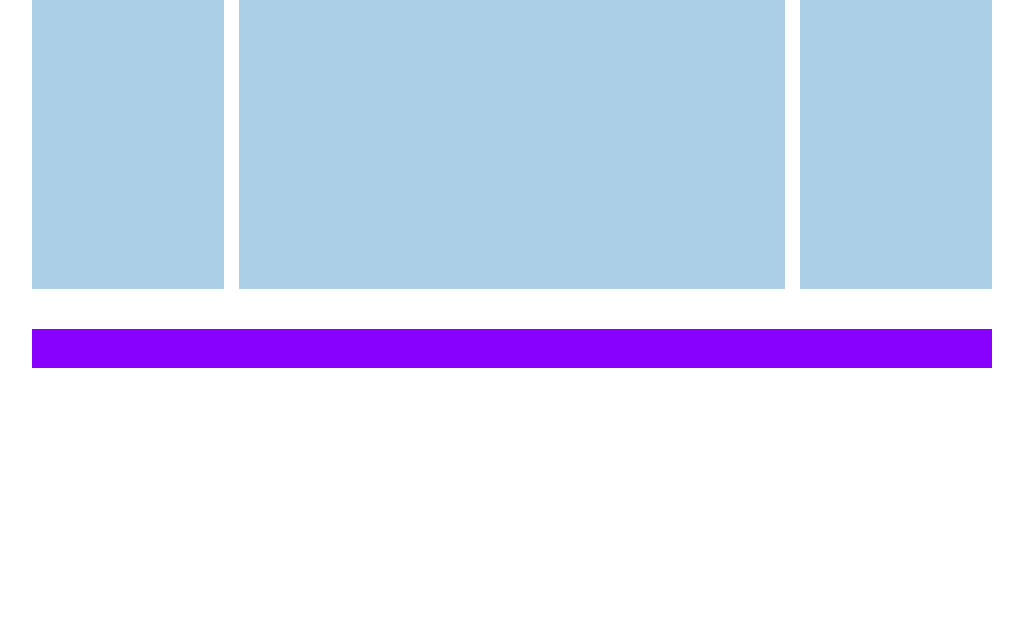
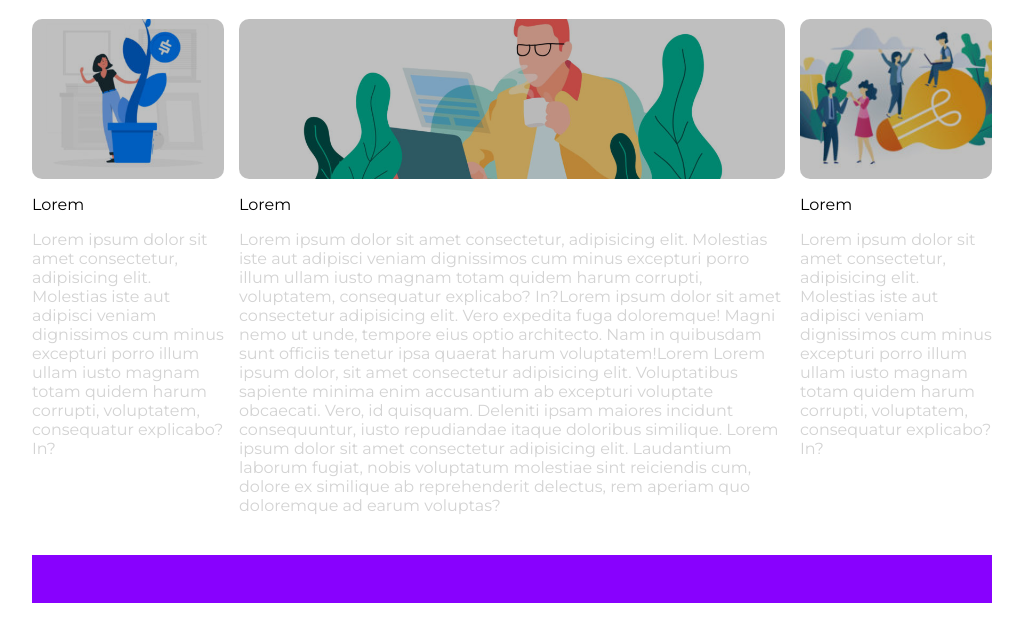
Before and after one commit to Gozzissimo/htmlcss-wp, a plain HTML site: page index.html in a window 1280 px wide. Shown: the part 688-1306 px from the top of the page, without its empty margins (88-1111 px from the left). Before the commit the page ends 1071 px from the top, so only its background shows below. Drawn offline with Linux system fonts and the light colour scheme.

Commit message:
Colonne fatte

```diff
--- a/css/style.css
+++ b/css/style.css
@@ -7,7 +7,7 @@
 
 /* font */
 html {
-    font-size: 80%;
+    font-size: 100%;
     font-family: 'Montserrat', sans-serif;
 }
 
@@ -62,17 +62,13 @@ header {
     color: white;
     background-size: cover;
     background-position-y: center;
-    border-radius: 5px;
-}
-
-.jumbo-tron,
-.jumbo-transp {
     border-radius: 10px;
 }
 
-.jumbo-transp {
+.transp {
     width: 100%;
     height: 100%;
+    border-radius: 10px;
     background-color: rgba(0, 0, 0, 0.25);
 }
 
@@ -83,6 +79,8 @@ header {
 .jumbo-text-title {
     font-size: 1.5em;
 }
+
+/* main-content-header */
 
 .main-content {
     margin-bottom: 20px;
@@ -96,14 +94,17 @@ header {
     font-size: 2em;
 }
 
+.content-header p {
+    color: lightgray;
+}
+
+/* columnns */
 .main .main-content-main {
     padding-bottom: 20px;
 }
 
 [class*="col-"] {
     float: left;
-    height: 25em;
-    background-color: #ABCFE7;
 }
 
 .col-side {
@@ -115,6 +116,33 @@ header {
     margin: 0 15px;
 }
 
+[class*="main-image"] {
+    height: 10em;
+    background-size: cover;
+    background-position: center;
+}
+
+.main-image-left {
+    background-image: url(../img/img-1.jpg);
+}
+
+.main-image-center {
+    background-image: url(../img/banner-2.jpg);
+}
+
+.main-image-right {
+    background-image: url(../img/img-3.jpg);
+}
+
+.main-content-main .title {
+    color: black;
+    padding: 1em 0;
+}
+
+.main-content-main .text {
+    color: lightgray;
+}
+
 footer {
     height: 3em;
     margin-top: 5px;
--- a/index.html
+++ b/index.html
@@ -4,10 +4,12 @@
     <meta charset="UTF-8">
     <meta http-equiv="X-UA-Compatible" content="IE=edge">
     <meta name="viewport" content="width=device-width, initial-scale=1.0">
+
     <!-- font -->
     <link rel="preconnect" href="https://fonts.googleapis.com">
     <link rel="preconnect" href="https://fonts.gstatic.com" crossorigin>
     <link href="https://fonts.googleapis.com/css2?family=Montserrat:wght@400;700&display=swap" rel="stylesheet">
+
     <!-- style -->
     <link rel="stylesheet" href="css/style.css">
     <title>Wordpress Neori</title>
@@ -38,10 +40,10 @@
 
             <!-- banner -->
             <section class="jumbo-tron">
-                <div class="jumbo-transp">
+                <div class="transp">
                     <div class="jumbo-text">
                         <p class="jumbo-text-title">Guardare la papera di Boolean può salvarti da insanità mentale precoce</p>
-                        <p>Lorem ipsum dolor sit, amet consectetur adipisicing elit. Earum omnis perferendis necessitatibus, ullam mollitia vel nostrum tempora laboriosam amet inventore odit culpa exercitationem expedita ex quis nisi repellendus debitis blanditiis?</p>
+                        <p>Lorem ipsum dolor sit, amet consectetur adipisicing elit. Earum omnis perferendis necessitatibus, ullam mollitia vel nostrum tempora laboriosam amet...</p>
                     </div>
                 </div>
             </section>
@@ -58,9 +60,27 @@
 
                 <!-- columns start -->
                 <div class="main-content-main clearfix">
-                    <div class="col-side"></div>
-                    <div class="col-center"></div>
-                    <div class="col-side"></div>
+                    <div class="col-side">
+                        <div class="main-image-left">
+                            <div class="transp"></div>
+                        </div>
+                        <div class="title">Lorem</div>
+                        <p class="text">Lorem ipsum dolor sit amet consectetur, adipisicing elit. Molestias iste aut adipisci veniam dignissimos cum minus excepturi porro illum ullam iusto magnam totam quidem harum corrupti, voluptatem, consequatur explicabo? In?</p>
+                    </div>
+                    <div class="col-center">
+                        <div class="main-image-center">
+                            <div class="transp"></div>
+                        </div>
+                        <div class="title">Lorem</div>
+                        <p class="text">Lorem ipsum dolor sit amet consectetur, adipisicing elit. Molestias iste aut adipisci veniam dignissimos cum minus excepturi porro illum ullam iusto magnam totam quidem harum corrupti, voluptatem, consequatur explicabo? In?Lorem ipsum dolor sit amet consectetur adipisicing elit. Vero expedita fuga doloremque! Magni nemo ut unde, tempore eius optio architecto. Nam in quibusdam sunt officiis tenetur ipsa quaerat harum voluptatem!Lorem Lorem ipsum dolor, sit amet consectetur adipisicing elit. Voluptatibus sapiente minima enim accusantium ab excepturi voluptate obcaecati. Vero, id quisquam. Deleniti ipsam maiores incidunt consequuntur, iusto repudiandae itaque doloribus similique. Lorem ipsum dolor sit amet consectetur adipisicing elit. Laudantium laborum fugiat, nobis voluptatum molestiae sint reiciendis cum, dolore ex similique ab reprehenderit delectus, rem aperiam quo doloremque ad earum voluptas?</p>
+                    </div>
+                    <div class="col-side">
+                        <div class="main-image-right">
+                            <div class="transp"></div>
+                        </div>
+                        <div class="title">Lorem</div>
+                        <p class="text">Lorem ipsum dolor sit amet consectetur, adipisicing elit. Molestias iste aut adipisci veniam dignissimos cum minus excepturi porro illum ullam iusto magnam totam quidem harum corrupti, voluptatem, consequatur explicabo? In?</p>
+                    </div>
                 </div>
                 <!-- columns start -->
 
```
